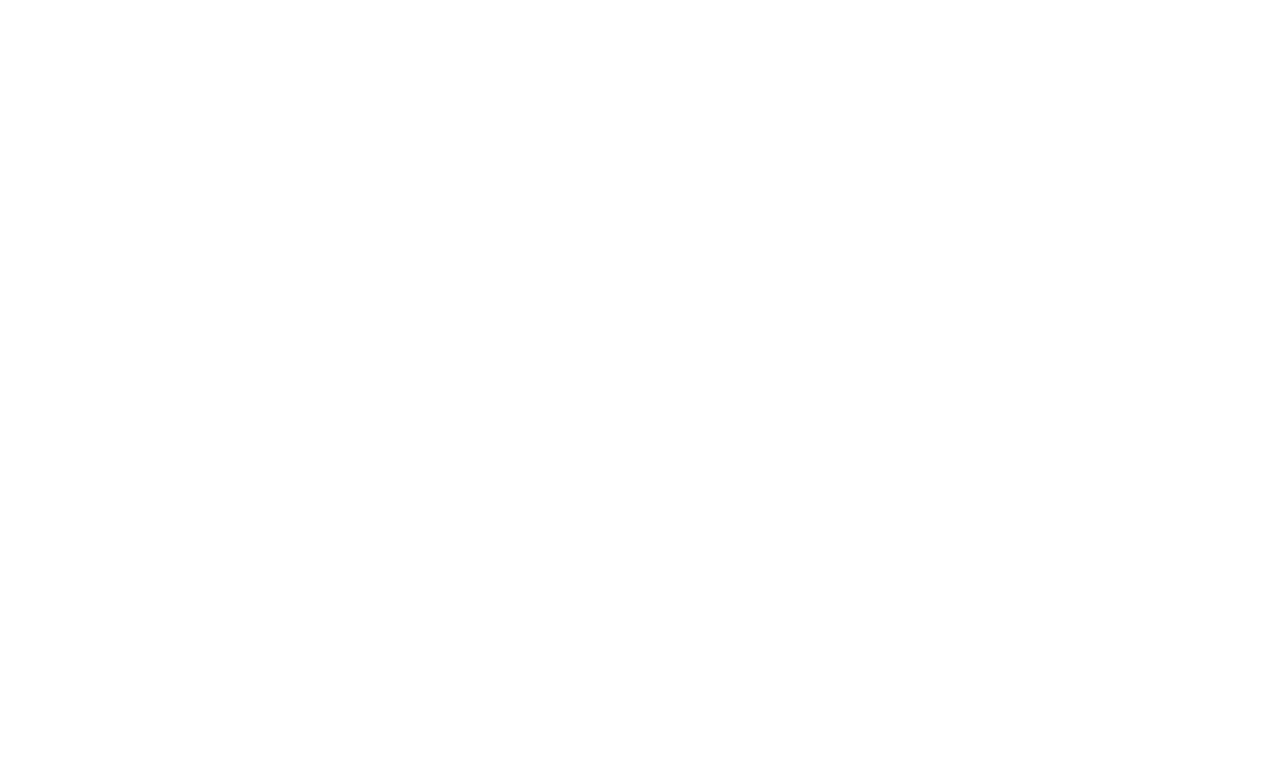
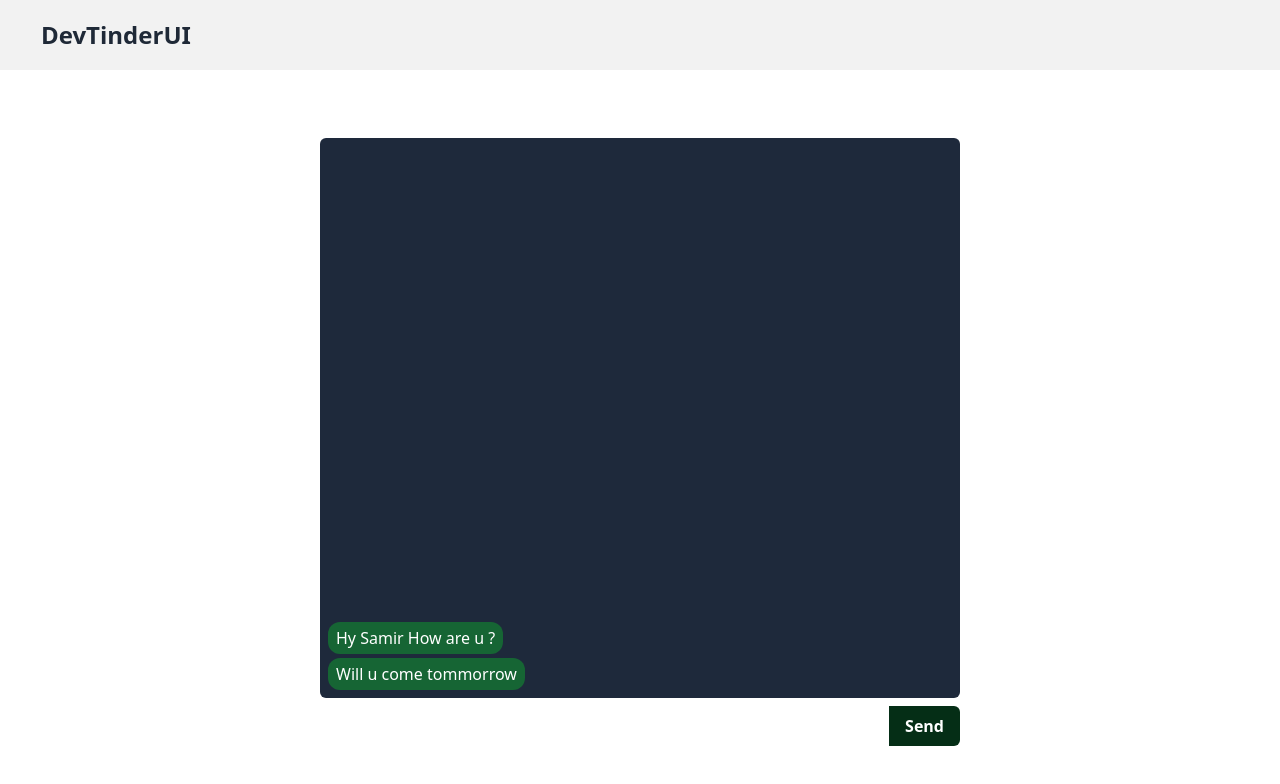
Before and after one commit to MohdSamir2001/DevTinderUI, a React (Vite) app: page /chat/1 in a window 1280 px wide. Before the commit this address had no page. Shown: the top 784 px of the page. Built offline with nearby package versions, Linux system fonts and the light colour scheme; no server answers.

Commit message:
Build UI for a chat window

```diff
--- /dev/null
+++ b/src/components/Chat.jsx
@@ -0,0 +1,46 @@
+import React, { useState } from "react";
+import { useParams } from "react-router-dom";
+
+const Chat = () => {
+  const { toTargetUser } = useParams();
+  const [messages, setMessages] = useState([
+    {
+      message: "Hy Samir How are u ?",
+    },
+    {
+      message: "Will u come tommorrow",
+    },
+  ]);
+  return (
+    <div className="w-full">
+      <div className="w-[50%] mx-auto">
+        <div className="text-center font-semibold my-4 text-3xl text-white">
+          Chat
+        </div>
+
+        <div className="h-[70vh] p-2 rounded-md bg-slate-800 overflow-y-auto flex flex-col justify-end  gap-1">
+          {messages?.map((mes, index) => {
+            return (
+              <div key={index} className="w-full flex justify-start">
+                <h1 className="px-2 py-1 text-white rounded-xl max-w-[60%] break-words  bg-green-800">
+                  {mes.message}
+                </h1>
+              </div>
+            );
+          })}
+        </div>
+
+        <form onSubmit={(e) => e.preventDefault()} className="flex">
+          <input
+            className="p-2 outline-none rounded-l-md w-full font-semibold my-2"
+            type="text"
+          />
+          <button className="p-2 px-4 rounded-r-md font-semibold text-white my-2 bg-green-950">
+            Send
+          </button>
+        </form>
+      </div>
+    </div>
+  );
+};
+export default Chat;
--- a/src/components/Connections.jsx
+++ b/src/components/Connections.jsx
@@ -4,21 +4,22 @@
 import { useDispatch, useSelector } from "react-redux";
 import { addConnections } from "../utils/connectionsSlice";
 import UserTile from "./UserTile";
+import { Link } from "react-router-dom";
 
 const Connections = () => {
   const dispatch = useDispatch();
   const connections = useSelector((store) => store.connections);
+
   const fetchConnections = async () => {
-    if (connections.length > 0) return; // Check if it's already fetched
+    if (connections.length > 0) return;
 
     try {
       const res = await axios.get(BASE_URL + "/user/connections", {
         withCredentials: true,
       });
 
-      const connection = res?.data?.data || []; // Ensure it's always an array
-
-      dispatch(addConnections(connection)); // Dispatch empty array if no connections
+      const connection = res?.data?.data || [];
+      dispatch(addConnections(connection));
     } catch (err) {
       console.error(err);
     }
@@ -29,19 +30,34 @@
   }, []);
 
   return (
-    <div>
-      <h1 className="text-center font-semibold my-4 text-3xl">
+    <div className="w-full px-4">
+      <h1 className="text-center font-semibold my-4 text-3xl text-white">
         My Connections
       </h1>
+
+      <div className="space-y-3 mx-40">
         {connections.length === 0 ? (
           <p className="text-center text-gray-400">
             You have no connections yet.
           </p>
         ) : (
-        connections.map((connection, index) => {
-          return <UserTile key={index} connection={connection} />;
-        })
+          connections.map((connection, index) => (
+            <div
+              key={index}
+              className="flex justify-between items-center bg-slate-700 rounded-md p-2"
+            >
+              <div className="w-full">
+                <UserTile connection={connection} />
+              </div>
+              <Link to={`/chat/${connection._id}`}>
+                <button className="ml-4 bg-blue-500 hover:bg-blue-600 text-white px-4 py-2 rounded-lg font-semibold">
+                  Chat
+                </button>
+              </Link>
+            </div>
+          ))
         )}
+      </div>
     </div>
   );
 };
--- a/src/components/UserTile.jsx
+++ b/src/components/UserTile.jsx
@@ -1,18 +1,16 @@
 import React from "react";
+
 const UserTile = ({ connection }) => {
   const { photoUrl, firstName, lastName, about } = connection;
+
   return (
-    <div>
-      <div className="flex mb-2 justify-center">
-        <div className="flex rounded-md p-2 w-96 gap-2 bg-slate-700">
-          <img className="w-12 rounded-full" src={photoUrl} alt="" />
-          <div>
-            <h1 className="text-xl font-semibold text-white">
-              {firstName + " " + lastName}
-            </h1>
-            <h1 className="line-clamp-1">{about}</h1>
-          </div>
-        </div>
+    <div className="flex rounded-md p-2 bg-slate-700 w-full items-center">
+      <img className="w-16 h-16 rounded-full" src={photoUrl} alt="User" />
+      <div className="ml-3">
+        <h1 className="text-xl font-semibold text-white">
+          {firstName + " " + lastName}
+        </h1>
+        <p className="text-gray-300 line-clamp-1 text-sm">{about}</p>
       </div>
     </div>
   );
--- a/src/routes/AppRoutes.jsx
+++ b/src/routes/AppRoutes.jsx
@@ -6,6 +6,7 @@
 import Feed from "../components/Feed";
 import Connections from "../components/Connections";
 import Requests from "../components/Requests";
+import Chat from "../components/Chat";
 
 const AppRoutes = () => {
   return (
@@ -15,6 +16,7 @@
           <Route path="/" element={<Feed />} />
           <Route path="/login" element={<SignAndLogin />} />
           <Route path="/profile" element={<Profile />} />
+          <Route path="/chat/:toTargetUser" element={<Chat />} />
           <Route path="/connections" element={<Connections />} />
           <Route path="/requests" element={<Requests />} />
         </Route>
```
Lines whose indentation alone changed are shown as unchanged.
